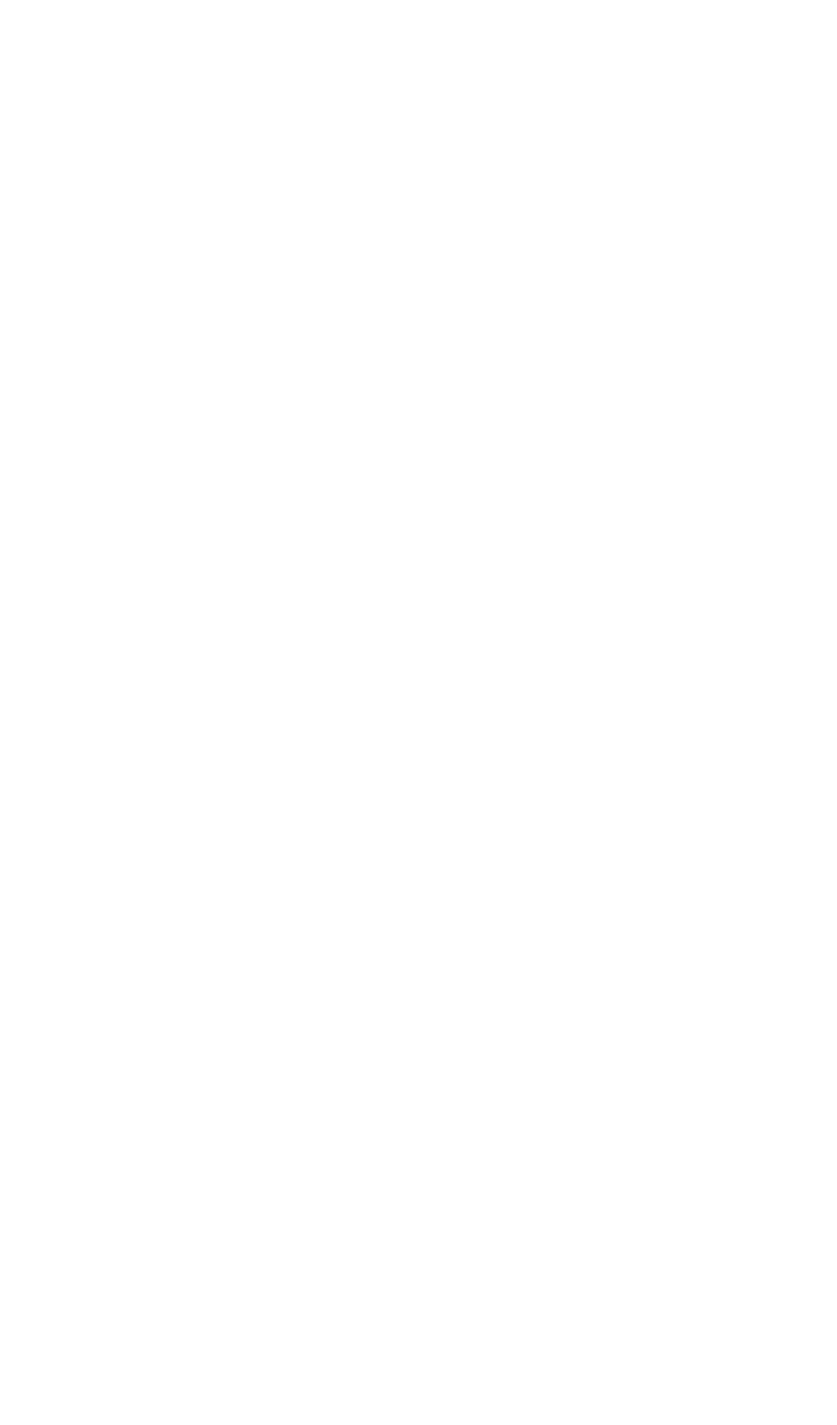
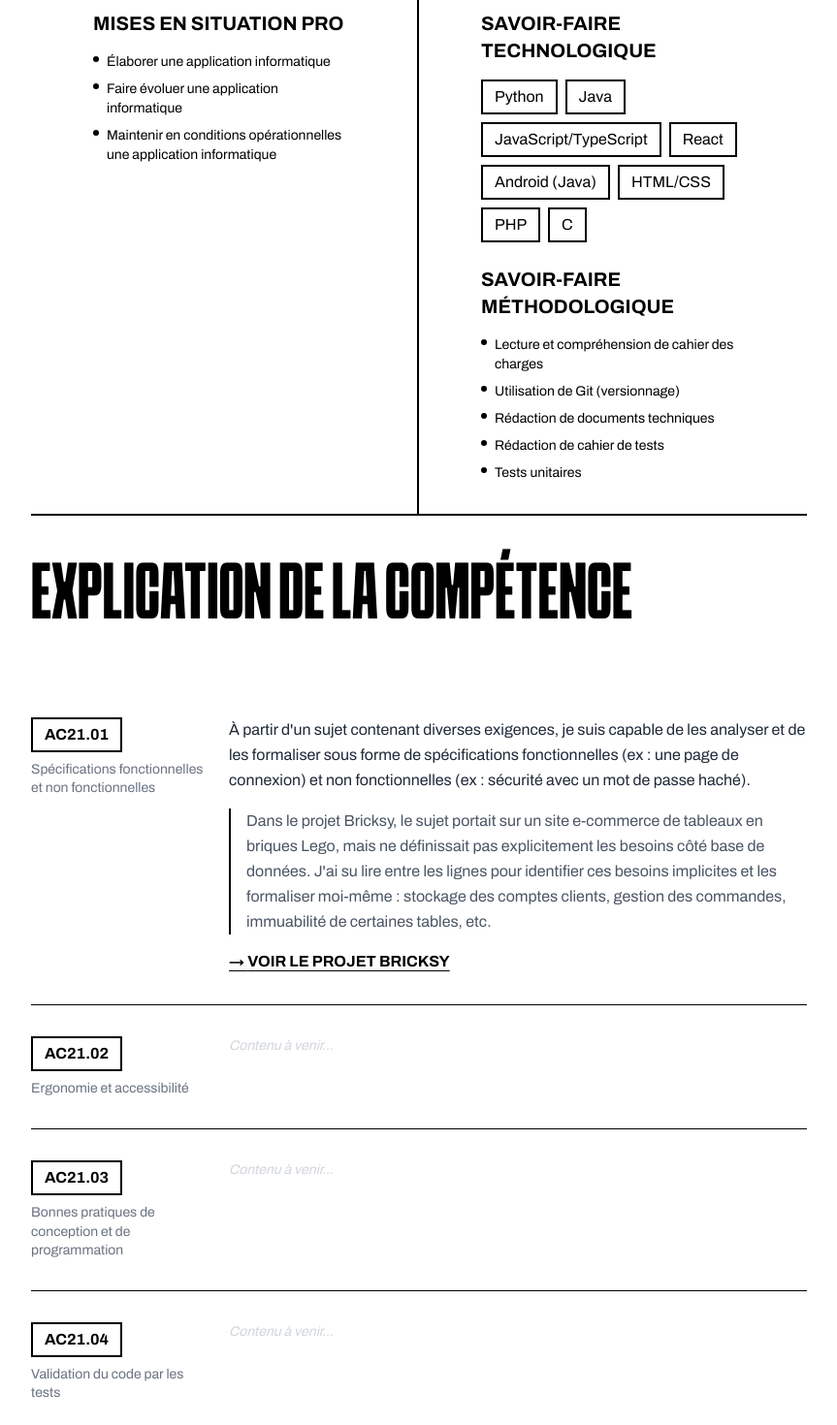
Before and after one commit to Murasakaaa/Portfolio-React, a React (Vite) app: page /realiser in a window 1280 px wide. Shown: the part 340-1810 px from the top of the page at 97% size, without its empty margins (208-1071 px from the left). Before the commit the page ends 800 px from the top, so only its background shows below. Built offline with nearby package versions, Linux system fonts and the light colour scheme.

Commit message:
~ modified skill page
~ tweaked tag component's style
~ changed the whole skill page to match the skills.json file
~ changed skills.json file to match the things I will write later
* began completing skills.json but not finished yet
+ added htaccess to prepare for the deployement later

```diff
--- a/src/components/shared/tags.tsx
+++ b/src/components/shared/tags.tsx
@@ -1,6 +1,6 @@
 export default function Tag(props: { text: string }) {
   return (
-    <span className="font-archivo border-black border-2 px-3 py-1 text-sm flex items-center space-x-1.5">
+    <span className="font-archivo border-black border-2 px-3 py-1 text-base flex items-center space-x-1.5">
       <span>{props.text}</span>
     </span>
   );
--- a/src/data/skills.json
+++ b/src/data/skills.json
@@ -1,62 +1,193 @@
 {
   "realiser": {
     "title": "Réaliser",
-    "description": "Concevoir, coder, tester et intégrer des solutions informatiques pour répondre aux besoins des clients.",
-    "skills": [
-      "Développement frontend",
-      "Développement backend",
-      "Tests unitaires",
-      "Intégration continue"
+    "intro": "Concevoir, coder, tester et intégrer une solution informatique en répondant aux exigences fonctionnelles et non fonctionnelles d'un projet.",
+    "situationsPro": [
+      "Élaborer une application informatique",
+      "Faire évoluer une application informatique",
+      "Maintenir en conditions opérationnelles une application informatique"
+    ],
+    "techSkills": [
+      "Python",
+      "Java",
+      "JavaScript/TypeScript",
+      "React",
+      "Android (Java)",
+      "HTML/CSS",
+      "PHP",
+      "C"
+    ],
+    "methodSkills": [
+      "Lecture et compréhension de cahier des charges",
+      "Utilisation de Git (versionnage)",
+      "Rédaction de documents techniques",
+      "Rédaction de cahier de tests",
+      "Tests unitaires"
+    ],
+    "competences": [
+      {
+        "id": "AC21.01",
+        "title": "Spécifications fonctionnelles et non fonctionnelles",
+        "description": "À partir d'un sujet contenant diverses exigences, je suis capable de les analyser et de les formaliser sous forme de spécifications fonctionnelles (ex : une page de connexion) et non fonctionnelles (ex : sécurité avec un mot de passe haché).",
+        "practice": "Dans le projet Bricksy, le sujet portait sur un site e-commerce de tableaux en briques Lego, mais ne définissait pas explicitement les besoins côté base de données. J'ai su lire entre les lignes pour identifier ces besoins implicites et les formaliser moi-même : stockage des comptes clients, gestion des commandes, immuabilité de certaines tables, etc.",
+        "projectLink": "/projets/bricksy",
+        "projectLabel": "Voir le projet Bricksy"
+      },
+      {
+        "id": "AC21.02",
+        "title": "Ergonomie et accessibilité",
+        "description": "",
+        "practice": "",
+        "projectLink": "",
+        "projectLabel": ""
+      },
+      {
+        "id": "AC21.03",
+        "title": "Bonnes pratiques de conception et de programmation",
+        "description": "",
+        "practice": "",
+        "projectLink": "/projets/bricksy",
+        "projectLabel": "Voir le projet Bricksy"
+      },
+      {
+        "id": "AC21.04",
+        "title": "Validation du code par les tests",
+        "description": "",
+        "practice": "",
+        "projectLink": "",
+        "projectLabel": ""
+      }
     ]
   },
   "optimiser": {
     "title": "Optimiser",
-    "description": "Proposer des applications informatiques performantes en analysant le temps d'exécution, la précision et la consommation de ressources.",
-    "skills": [
-      "Analyse de performance",
-      "Optimisation d'algorithmes",
-      "Gestion de la mémoire",
-      "Profiling d'applications"
+    "intro": "Proposer des applications informatiques performantes en analysant le temps d'exécution, la précision et la consommation de ressources.",
+    "situationsPro": [
+      "Améliorer les performances des programmes dans des contextes contraints",
+      "Limiter l’impact environnemental d’une application informatique",
+      "Mettre en place des applications informatiques adaptées et efficaces"
+    ],
+    "techSkills": [
+      "Arbres (binaire de recherche)",
+      "Listes chaînées",
+      "Dictionnaires (table de hachage)",
+      "Graphes (listes d'adjacence ou matrice d'adjacence)",
+      "Listes classiques",
+      "Récursivité",
+      "Recherche en profondeur et en largeur"
+    ],
+    "methodSkills": ["Analyse de complexité algorithmique"],
+    "competences": [
+      {
+        "id": "AC22.01",
+        "title": "",
+        "description": "",
+        "practice": "",
+        "projectLink": "",
+        "projectLabel": ""
+      }
     ]
   },
   "collaborer": {
     "title": "Collaborer",
-    "description": "Travailler efficacement en équipe pour réaliser des projets informatiques complexes.",
-    "skills": [
-      "Travail en équipe",
-      "Communication",
-      "Partage de connaissance",
-      "Gestion des conflits"
+    "intro": "Travailler efficacement en équipe pour réaliser des projets informatiques complexes.",
+    "situationsPro": [
+      "Lancer un nouveau projet",
+      "Organiser son travail en relation avec celui de son équipe",
+      "Élaborer, gérer et transmettre de l’information"
+    ],
+    "techSkills": ["Git", "GitHub", "Trello", "Discord"],
+    "methodSkills": [
+      "Méthode Agile / Scrum",
+      "Réalisation de tableaux Kanban",
+      "Documentation collaborative"
+    ],
+    "competences": [
+      {
+        "id": "AC25.01",
+        "title": "",
+        "description": "",
+        "practice": "",
+        "projectLink": "",
+        "projectLabel": ""
+      }
     ]
   },
   "administrer": {
     "title": "Administrer",
-    "description": "Installer, configurer et maintenir en conditions opérationnelles les infrastructures, services et réseaux d'une organisation.",
-    "skills": [
-      "Administration système",
-      "Configuration réseau",
-      "Gestion des utilisateurs",
-      "Maintenance infrastructure"
+    "intro": "Installer, configurer et maintenir en conditions opérationnelles les infrastructures, services et réseaux d'une organisation.",
+    "situationsPro": [
+      "Déployer une nouvelle architecture technique",
+      "Améliorer une infrastructure existante",
+      "Sécuriser les applications et les services"
+    ],
+    "techSkills": ["Linux", "Apache", "MySQL", "SSH"],
+    "methodSkills": [
+      "Déployer une nouvelle architecture technique",
+      "Améliorer une infrastructure existante",
+      "Sécuriser les applications et les services"
+    ],
+    "competences": [
+      {
+        "id": "AC23.01",
+        "title": "",
+        "description": "",
+        "practice": "",
+        "projectLink": "",
+        "projectLabel": ""
+      }
     ]
   },
   "gerer": {
     "title": "Gérer",
-    "description": "Concevoir et exploiter les données de l'entreprise pour permettre un pilotage efficace de l'activité.",
-    "skills": [
-      "Gestion de base de données",
-      "Modélisation de données",
-      "Requêtes SQL",
-      "Data analytics"
+    "intro": "Concevoir et exploiter les données de l'entreprise pour permettre un pilotage efficace de l'activité.",
+    "situationsPro": [
+      "Concevoir un schéma de base de données",
+      "Exploiter les données via des requêtes",
+      "Assurer l'intégrité et la sécurité des données"
+    ],
+    "techSkills": ["SQL", "MySQL", "PostgreSQL", "MongoDB"],
+    "methodSkills": [
+      "Lancer un nouveau projet",
+      "Sécuriser des données",
+      "Exploiter des données pour la prise de décisions"
+    ],
+    "competences": [
+      {
+        "id": "AC24.01",
+        "title": "",
+        "description": "",
+        "practice": "",
+        "projectLink": "",
+        "projectLabel": ""
+      }
     ]
   },
   "conduire": {
     "title": "Conduire",
-    "description": "Organiser et piloter un projet informatique en utilisant des méthodes classiques ou agiles pour satisfaire les utilisateurs.",
-    "skills": [
-      "Gestion de projet",
-      "Méthodologie Agile",
-      "Planification",
-      "Suivi de tâches"
+    "intro": "Organiser et piloter un projet informatique en utilisant des méthodes classiques ou agiles pour satisfaire les utilisateurs.",
+    "situationsPro": [
+      "Lancer un nouveau projet",
+      "Piloter le maintien d’un projet en condition opérationnelle",
+      "Faire évoluer un système d’information"
+    ],
+    "techSkills": ["Jira", "Trello", "GitHub Projects"],
+    "methodSkills": [
+      "Product Backlog",
+      "Méthode Agile",
+      "Réalisation d'un diagramme de Gantt",
+      "Réalisation d'un tableau Kanban",
+      "Gestion des risques"
+    ],
+    "competences": [
+      {
+        "id": "AC26.01",
+        "title": "",
+        "description": "",
+        "practice": "",
+        "projectLink": "",
+        "projectLabel": ""
+      }
     ]
   }
 }
--- a/src/pages/skillsPage/Skillpage.tsx
+++ b/src/pages/skillsPage/Skillpage.tsx
@@ -1,7 +1,22 @@
+import { Link } from "react-router-dom";
+import Tag from "../../components/shared/tags";
+
+interface Competence {
+  id: string;
+  title: string;
+  description: string;
+  practice: string;
+  projectLink?: string;
+  projectLabel?: string;
+}
+
 interface SkillData {
   title: string;
-  description: string;
-  skills: string[];
+  intro: string;
+  situationsPro: string[];
+  techSkills: string[];
+  methodSkills: string[];
+  competences: Competence[];
 }
 
 interface SkillPageProps {
@@ -10,8 +25,118 @@ interface SkillPageProps {
 
 export default function SkillPage({ skillData }: SkillPageProps) {
   return (
-    <main>
-      {/* À compléter avec ton contenu */}
+    <main className="font-archivo min-h-screen bg-white text-black mx-60 mt-10 max-sm:mx-8">
+      {/* ── Header ── */}
+      <section className="border-b-2 border-black py-10">
+        <h1 className="font-schabo text-9xl uppercase select-none max-sm:text-7xl">
+          → {skillData.title}
+        </h1>
+        <p className="mt-4 max-w-2xl text-base text-gray-600 leading-relaxed">
+          {skillData.intro}
+        </p>
+      </section>
+
+      {/* ── Infos (situations + savoir-faire) ── */}
+      <section className="grid grid-cols-1 md:grid-cols-2 border-b-2 border-black">
+        {/* Situations pro */}
+        <div className="border-b-2 md:border-b-0 md:border-r-2 border-black px-8 py-8 md:px-16">
+          <h2 className="text-xl font-archivo uppercase font-bold mb-4">
+            Mises en situation pro
+          </h2>
+          <ul className="space-y-2">
+            {skillData.situationsPro.map((s, i) => (
+              <li key={i} className="flex items-start gap-2 text-sm">
+                <span className="mt-1 w-1.5 h-1.5 bg-black rounded-full shrink-0" />
+                {s}
+              </li>
+            ))}
+          </ul>
+        </div>
+
+        {/* Savoir-faire */}
+        <div className="px-8 py-8 md:px-16">
+          <div className="mb-6">
+            <h2 className="text-xl font-archivo uppercase font-bold mb-4">
+              Savoir-faire technologique
+            </h2>
+            <div className="flex flex-wrap gap-2">
+              {skillData.techSkills.map((tech) => (
+                <Tag key={tech} text={tech} />
+              ))}
+            </div>
+          </div>
+
+          <div>
+            <h2 className="text-xl font-archivo uppercase font-bold mb-4">
+              Savoir-faire méthodologique
+            </h2>
+            <ul className="space-y-2">
+              {skillData.methodSkills.map((m, i) => (
+                <li key={i} className="flex items-start gap-2 text-sm">
+                  <span className="mt-1 w-1.5 h-1.5 bg-black rounded-full shrink-0" />
+                  {m}
+                </li>
+              ))}
+            </ul>
+          </div>
+        </div>
+      </section>
+
+      {/* ── Explication de la compétence ── */}
+      <section className="py-12">
+        <h2 className="font-schabo text-7xl uppercase mb-10 pb-4 border-black max-sm:text-6xl max-sm:mb-0 ">
+          Explication de la compétence
+        </h2>
+
+        <div className="space-y-0">
+          {skillData.competences.map((ac) => (
+            <div
+              key={ac.id}
+              className="border-b border-black py-8 grid grid-cols-1 md:grid-cols-[180px_1fr] gap-6"
+            >
+              {/* ID + numéro */}
+              <div className="shrink-0">
+                <span className="inline-block border-2 border-black px-3 py-1 text-base font-archivo font-bold uppercase">
+                  {ac.id}
+                </span>
+                {ac.title && (
+                  <p className="mt-2 text-sm text-gray-500 leading-snug">
+                    {ac.title}
+                  </p>
+                )}
+              </div>
+
+              {/* Contenu */}
+              <div>
+                {ac.description ? (
+                  <>
+                    <p className="text-base leading-relaxed text-gray-800 mb-4">
+                      {ac.description}
+                    </p>
+                    {ac.practice && (
+                      <p className="text-base leading-relaxed text-gray-600 border-l-2 border-black pl-4 mb-4">
+                        {ac.practice}
+                      </p>
+                    )}
+                    {ac.projectLink && ac.projectLabel && (
+                      <Link
+                        to={ac.projectLink}
+                        className="inline-flex items-center gap-1 text-base font-bold uppercase underline underline-offset-4 hover:text-gray-500 transition-colors"
+                      >
+                        → {ac.projectLabel}
+                      </Link>
+                    )}
+                  </>
+                ) : (
+                  <p className="text-sm text-gray-300 italic">
+                    Contenu à venir…
+                  </p>
+                )}
+              </div>
+            </div>
+          ))}
+        </div>
+      </section>
     </main>
   );
 }
```
Also changed, not shown: src/App.tsx (+29 -6 lines), 1 other file (tests, documents, lock files or other folders).
